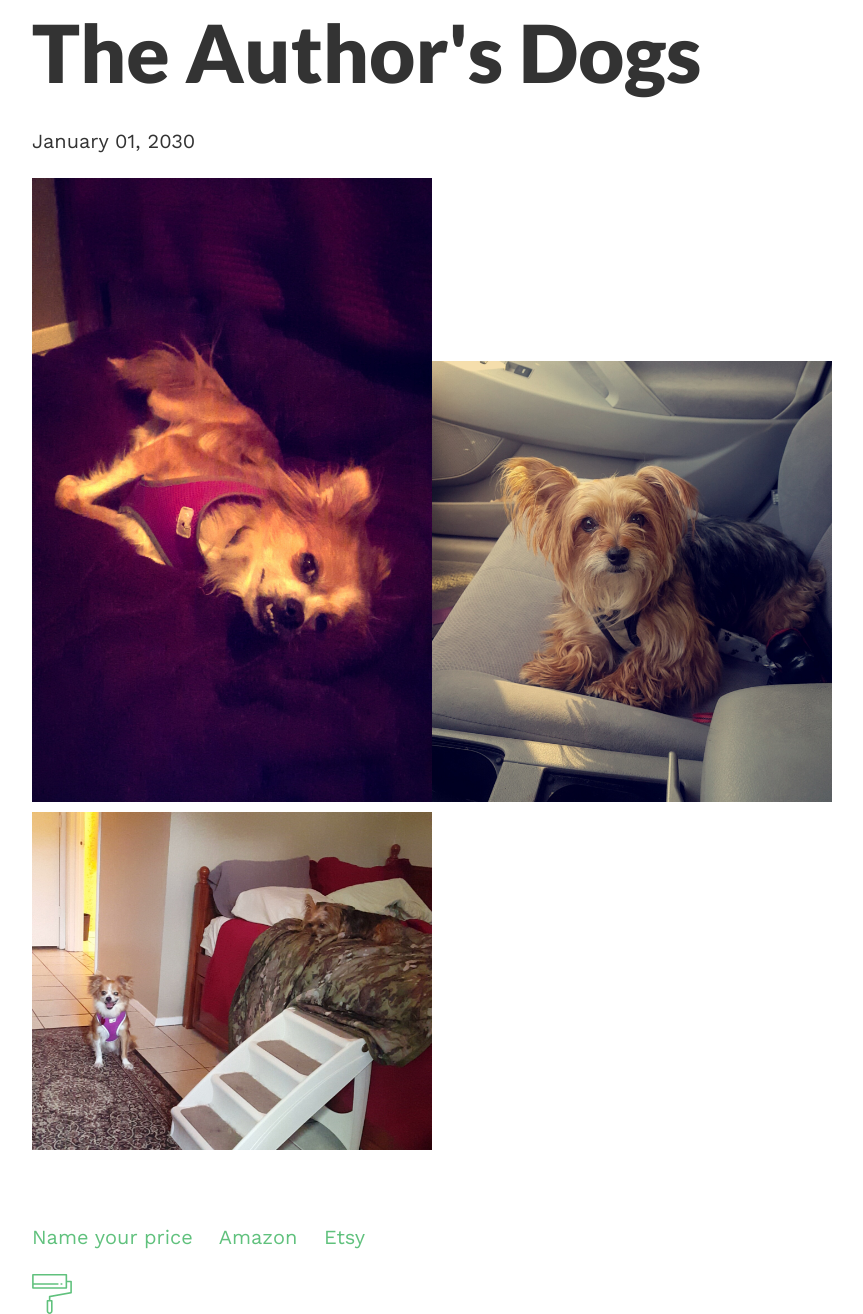
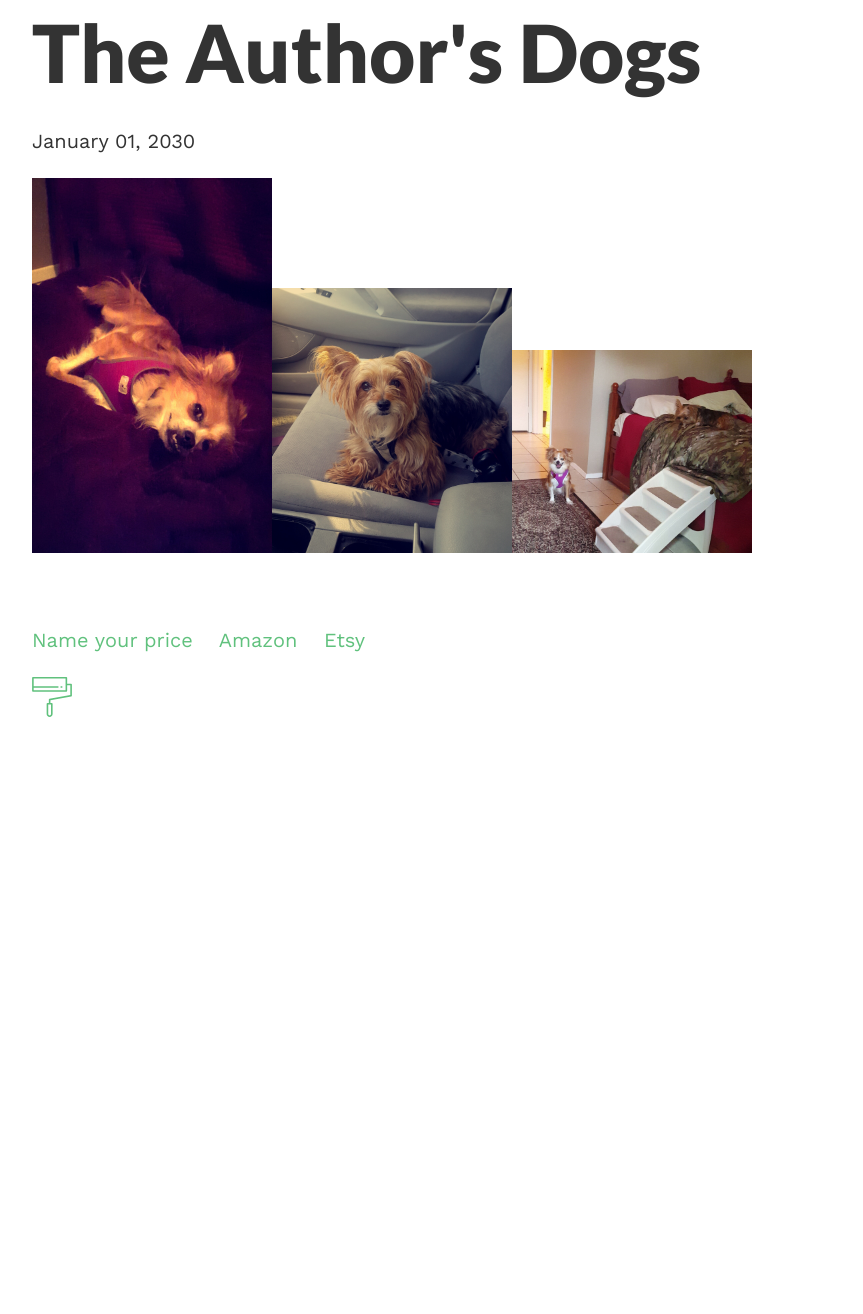
Before and after one commit to blake1ward/tuffluvtheme, a Jekyll site: the page built from _posts/2030-01-01-dogs.markdown, in a window 1280 px wide. Shown: the part 370-1684 px from the top of the page, without its empty margins (208-1071 px from the left). Built offline with Jekyll 4.4.1, drawn with Linux system fonts in a browser that asks for light colours; after the commit the page ends 1087 px from its top, so only the background shows below that.

Commit message:
Update 2030-01-01-dogs.markdown

```diff
--- a/_posts/2030-01-01-dogs.markdown
+++ b/_posts/2030-01-01-dogs.markdown
@@ -4,6 +4,6 @@ title:  "The author's dogs"
 date:   2030-01-01 23:34:56 +0530
 ---
 
-<img src="/tuffluvtheme/images/mydog1.jpg" alt="mydog1" height="50%" width="50%">
-<img src="/tuffluvtheme/images/mydog2.jpg" alt="mydog2" height="50%" width="50%">
-<img src="/tuffluvtheme/images/mydog3.jpg" alt="mydog3" height="50%" width="50%">
+<img src="/tuffluvtheme/images/mydog1.jpg" alt="mydog1" height="30%" width="30%">
+<img src="/tuffluvtheme/images/mydog2.jpg" alt="mydog2" height="30%" width="30%">
+<img src="/tuffluvtheme/images/mydog3.jpg" alt="mydog3" height="30%" width="30%">
```
